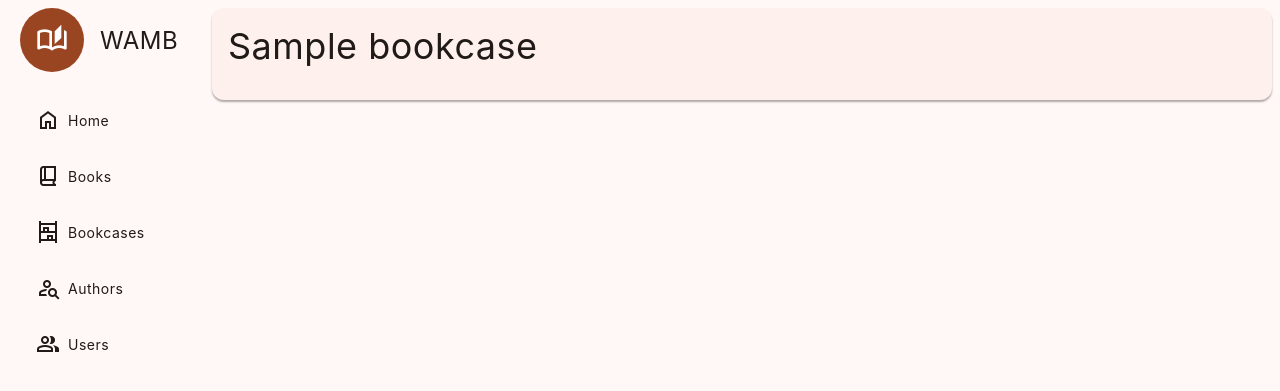
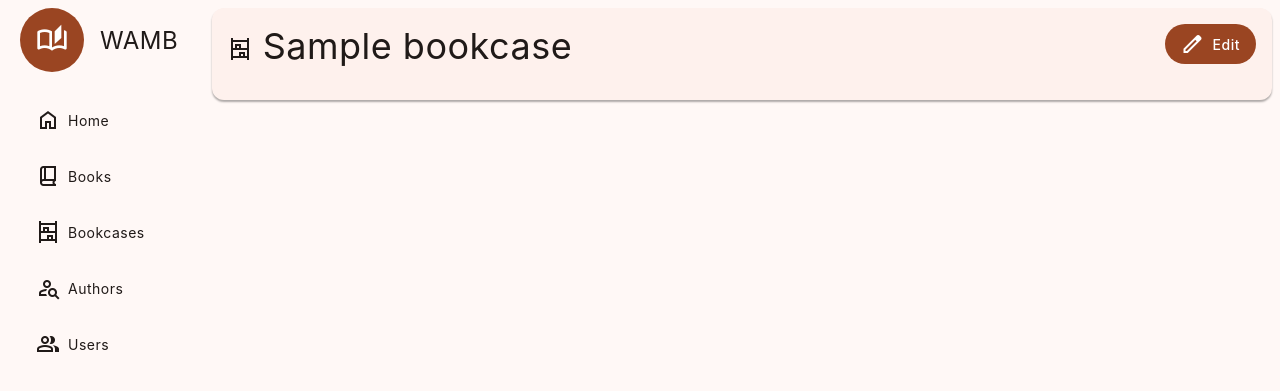
Before and after one commit to kviktor/wamb, a Django app: page /bookcases/1/ in a window 1280 px wide. Shown: the top 391 px of the page. Run offline with Django 5.2, Linux system fonts and the light colour scheme; a user stored in the database is signed in; tables that the repository leaves empty hold one stand-in row (values such as "Sample post"); data that the repository does not hold is empty; parts of the project's set-up code (start-up, migrations or seed data) failed here and were passed over.

Commit message:
minor UI fixes

```diff
--- a/app/books/templates/books/bookcase/detail.html
+++ b/app/books/templates/books/bookcase/detail.html
@@ -6,7 +6,14 @@
 {% block content %}
     <article>
         <h3>
+            <i>shelves</i>
             {{ bookcase.name }}
+            {% if request.user.can_change %}
+                <a href="{% url 'bookcase-update' bookcase.pk %}" class="button right absolute">
+                    <i>edit</i>
+                    <span class="m l">Edit</span>
+                </a>
+            {% endif %}
         </h3>
 
         {% regroup bookcase.shelves.all by row as shelves %}
--- a/app/books/templates/books/bookcase/list.html
+++ b/app/books/templates/books/bookcase/list.html
@@ -24,21 +24,21 @@
                         <th class="center-align">Books</th>
                         <th class="center-align">Shelves</th>
                         <th>Created</th>
-                        <th class="center-align">Actions</th>
+                        <th class="center-align m l">Actions</th>
                     </tr>
                 </thead>
                 <tbody>
                     {% for bookcase in bookcases %}
                         <tr>
                             <td>
-                                <a href="{% url 'bookcase-update' bookcase.pk %}"
+                                <a href="{% url 'bookcase-detail' bookcase.pk %}"
                                 >{{ bookcase.name }}</a
                                     >
                                 </td>
                                 <td class="center-align">{{ bookcase.num_books }}</td>
                                 <td class="center-align">{{ bookcase.num_shelves }}</td>
                                 <td>{{ bookcase.created_at|date:"Y-m-d" }}</td>
-                                <td class="center-align">
+                                <td class="center-align m l">
                                     <a
                                         href="{% url 'bookcase-detail' bookcase.pk %}"
                                         class="button small-round"
--- a/app/books/views.py
+++ b/app/books/views.py
@@ -108,9 +108,9 @@ class AuthorCreateView(PermissionMixin, CreateView):
 class BookcaseListView(PermissionMixin, ListView):
     model = Bookcase
     queryset = Bookcase.objects.annotate(
-        num_shelves=Count("shelves"),
-        num_books=Count("shelves__books"),
-    )
+        num_shelves=Count("shelves", distinct=True),
+        num_books=Count("shelves__books", distinct=True),
+    ).order_by("name")
     template_name = "books/bookcase/list.html"
     context_object_name = "bookcases"
 
```
